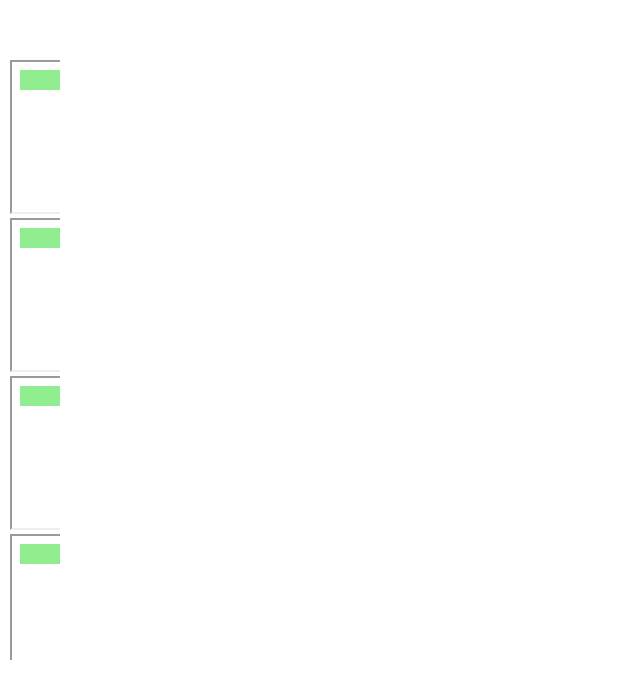
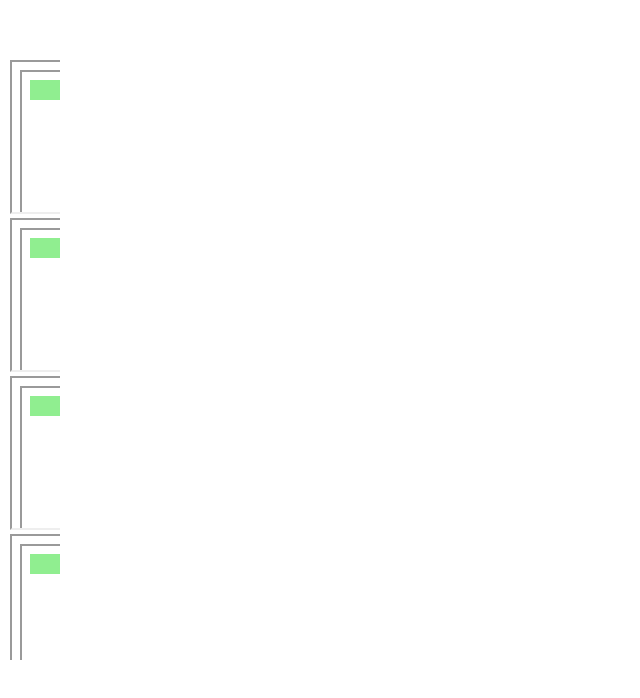
Before and after one commit to alijuma/alijuma.github.io, a plain HTML site: page intersection-observer.html in a window 1280 px wide. Shown: the part 1740-2438 px from the top of the page, without its empty margins (0-640 px from the left). Drawn offline with Linux system fonts and the light colour scheme.

Commit message:
Add nesting

```diff
--- /dev/null
+++ b/intersection-observer-midframe.html
@@ -0,0 +1,17 @@
+<!DOCTYPE html>
+<html>
+<style>
+ body {
+   width: 100px;
+   height: 300px;
+ }
+ .target {
+   width: 40px;
+   height: 20px;
+   background-color: lightgreen;
+ }
+</style>
+<body>
+  <iframe id="theframe" src="intersection-observer-frame.html"></iframe>
+</body>
+</html>
--- a/intersection-observer.html
+++ b/intersection-observer.html
@@ -164,25 +164,25 @@
   </svg>
 </div>
 <div class="container3">
-  <iframe id="box20" class="box3" src="intersection-observer-frame.html">
+  <iframe id="box20" class="box3" src="intersection-observer-midframe.html">
   </iframe>
-  <iframe id="box21" class="box3" src="intersection-observer-frame.html">
+  <iframe id="box21" class="box3" src="intersection-observer-midframe.html">
   </iframe>
-  <iframe id="box22" class="box3" src="intersection-observer-frame.html" >
+  <iframe id="box22" class="box3" src="intersection-observer-midframe.html" >
   </iframe>
-  <iframe id="box23" class="box3" src="intersection-observer-frame.html" >
+  <iframe id="box23" class="box3" src="intersection-observer-midframe.html" >
   </iframe>
-  <iframe id="box24" class="box3" src="intersection-observer-frame.html">
+  <iframe id="box24" class="box3" src="intersection-observer-midframe.html">
   </iframe>
-  <iframe id="box25" class="box3" src="intersection-observer-frame.html">
+  <iframe id="box25" class="box3" src="intersection-observer-midframe.html">
   </iframe>
-  <iframe id="box26" class="box3" src="intersection-observer-frame.html">
+  <iframe id="box26" class="box3" src="intersection-observer-midframe.html">
   </iframe>
-  <iframe id="box27" class="box3" src="intersection-observer-frame.html">
+  <iframe id="box27" class="box3" src="intersection-observer-midframe.html">
   </iframe>
-  <iframe id="box28" class="box3" src="intersection-observer-frame.html">
+  <iframe id="box28" class="box3" src="intersection-observer-midframe.html">
   </iframe>
-  <iframe id="box29" class="box3" src="intersection-observer-frame.html">
+  <iframe id="box29" class="box3" src="intersection-observer-midframe.html">
   </iframe>
 </div>
 <div id="output">
@@ -320,7 +320,8 @@ function resetObservers() {
       threshold: thresholdValue
     })
     $$('.box3').forEach(el => {
-      var target = el.contentDocument.getElementById("t");
+      var targetFrame = el.contentDocument.getElementById("theframe");
+      var target = targetFrame.contentDocument.getElementById("t");
       target.id = el.id;
       target.innerHTML = el.id;
       observer3.observe(target);
```
